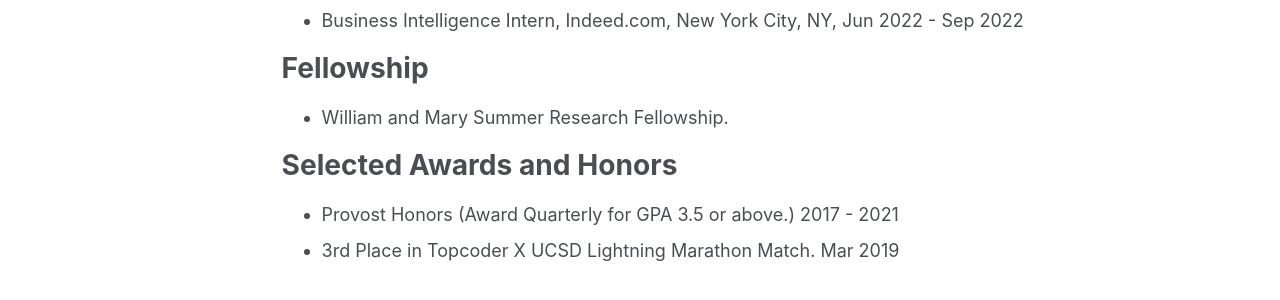
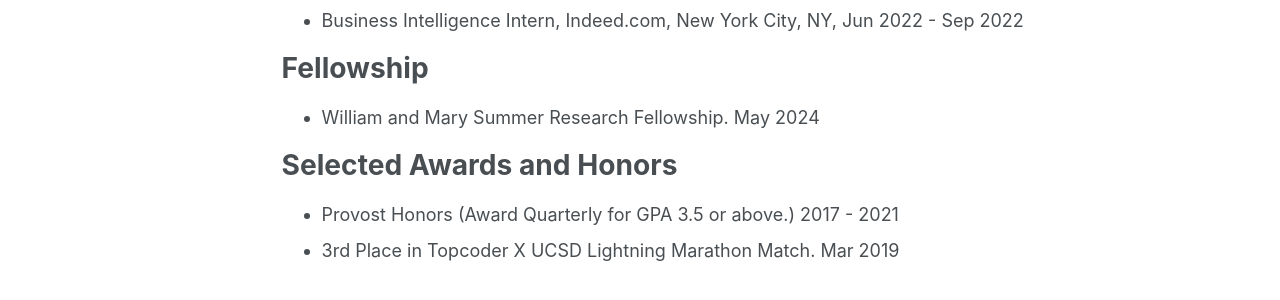
Before and after one commit to littlestone111/littlestone111.github.io, a Jekyll site: the page built from _pages/experience.md, in a window 1280 px wide and 1102 px high. Shown: the part 622-922 px from the top of the window. Built offline with Jekyll 4.4.1, drawn with Linux system fonts in a browser that asks for light colours.

Commit message:
Update experience.md

```diff
--- a/_pages/experience.md
+++ b/_pages/experience.md
@@ -29,7 +29,7 @@ redirect_from:
 
 # Fellowship
 
-- William and Mary Summer Research Fellowship.
+- William and Mary Summer Research Fellowship. May 2024
 
 # Selected Awards and Honors
 
```
